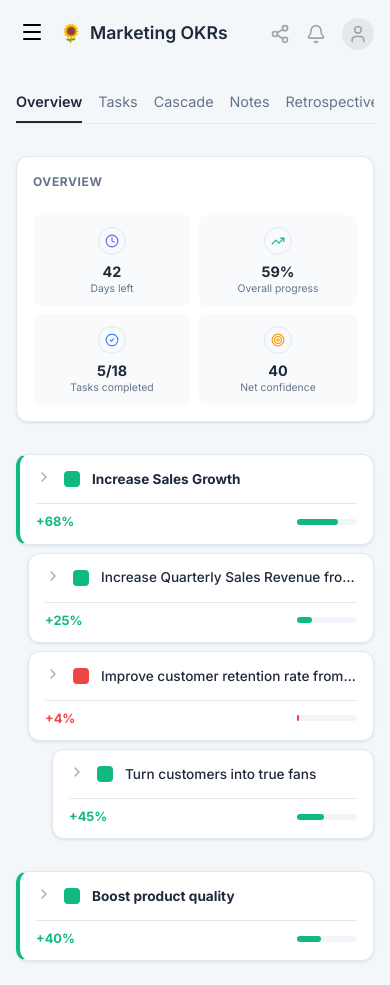
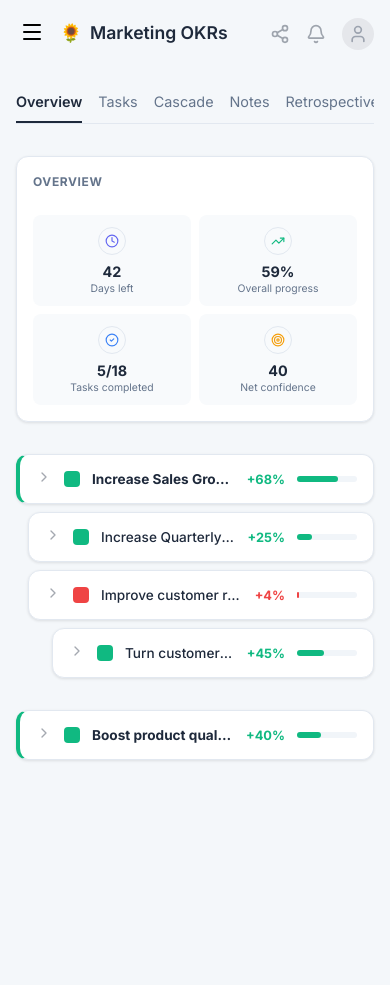
Before and after one commit to nttminh178/okr, a React (Vite) app: page / in a window 390 px wide. After the commit the page ends 844 px from the top, so only its background shows below. Built offline with nearby package versions, Linux system fonts and the light colour scheme.

Commit message:
Refine mobile OKR metrics: grouped and inline layout

```diff
--- a/src/App.tsx
+++ b/src/App.tsx
@@ -359,11 +359,12 @@
           }}>
             {okr.owner[0]}
           </div>
+          <div className="okr-progress-group" style={{ display: 'flex', alignItems: 'center', gap: '0.75rem' }}>
             <div style={{
               color: okr.status === 'at-risk' ? 'var(--danger)' : 'var(--success)',
               fontWeight: 700,
               fontSize: '0.8rem',
-            width: '40px'
+              width: isMobile ? 'auto' : '40px'
             }}>
               +{okr.progress}%
             </div>
@@ -377,6 +378,7 @@
             </div>
           </div>
         </div>
+      </div>
       {okr.children?.map(child => (
         <OKRItem key={child.id} okr={child} depth={depth + 1} isMobile={isMobile} />
       ))}
--- a/src/index.css
+++ b/src/index.css
@@ -265,9 +265,9 @@
 
 @media (max-width: 640px) {
   .okr-item-card {
-    flex-wrap: wrap;
+    flex-wrap: nowrap !important;
     align-items: center !important;
-    gap: 0.5rem;
+    gap: 0.75rem;
   }
 
   .okr-item-title {
@@ -275,13 +275,13 @@
   }
 
   .okr-item-metrics {
-    width: 100%;
-    order: 2;
-    margin-left: 0;
-    justify-content: space-between;
-    border-top: 1px solid var(--border);
-    padding-top: 0.5rem;
-    margin-top: 0.25rem;
+    width: auto !important;
+    order: unset !important;
+    margin-left: auto;
+    border-top: none !important;
+    padding-top: 0 !important;
+    margin-top: 0 !important;
+    gap: 0.75rem;
   }
 
   .okr-item-progress-bar {
```
Lines whose indentation alone changed are shown as unchanged.
